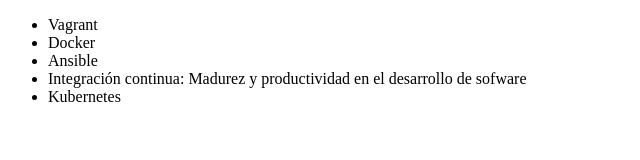
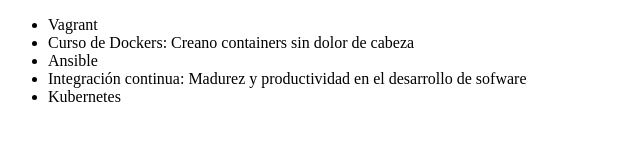
Before and after one commit to pltrrs/alura-git, a plain HTML site: page index.html in a window 1280 px wide. Shown: the whole page, without its empty margins (0-640 px from the left). Drawn offline with Linux system fonts and the light colour scheme.

Commit message:
actualizando nombre del curso de Docker

```diff
--- a/index.html
+++ b/index.html
@@ -9,7 +9,7 @@
 <body>
     <ul>
         <li> Vagrant </li>
-        <li> Docker </li>
+        <li> Curso de Dockers: Creano containers sin dolor de cabeza </li>
         <li> Ansible </li>
         <li> Integración continua: Madurez y productividad en el desarrollo de sofware </li>
         <li>Kubernetes</li>
```
